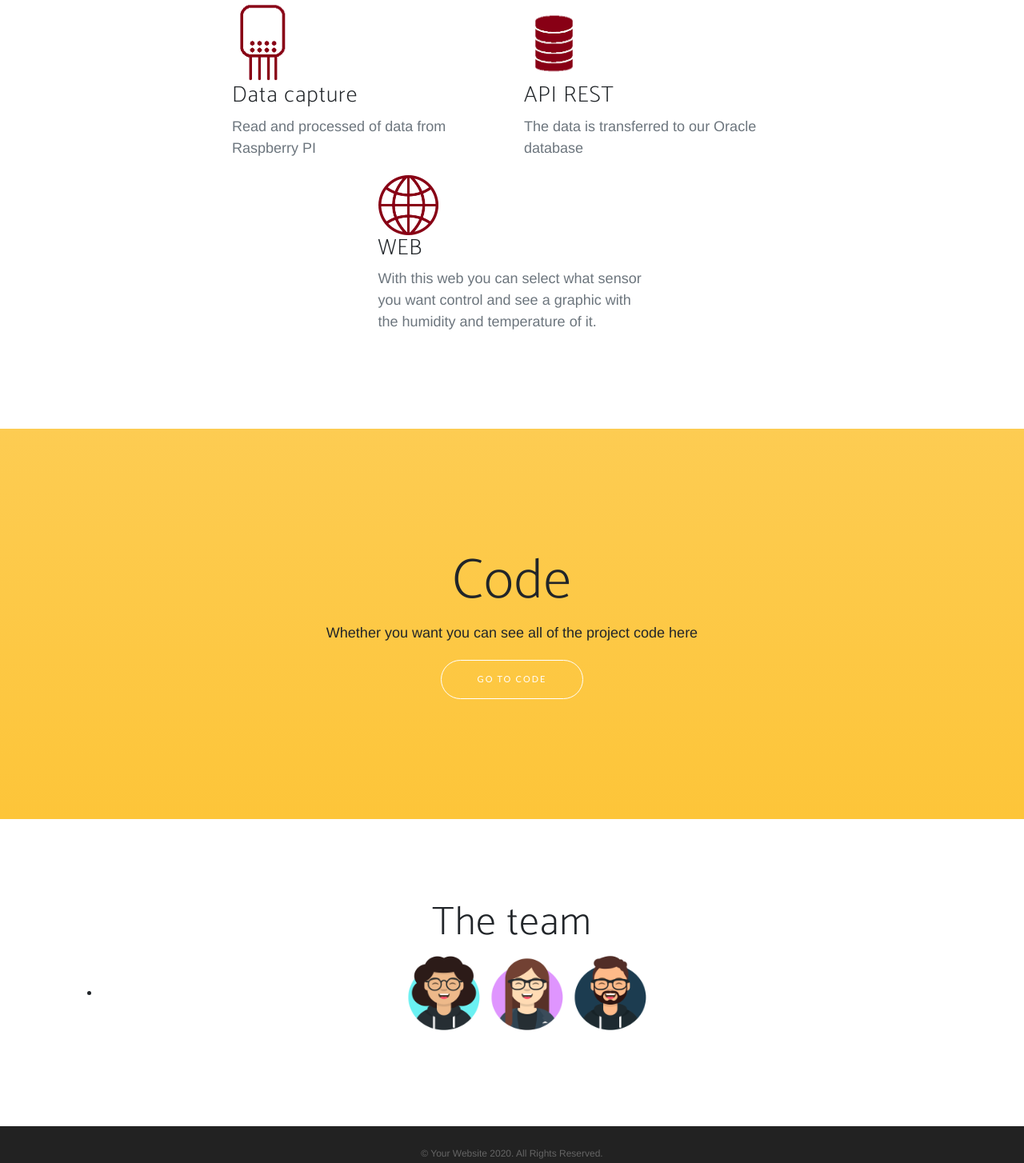
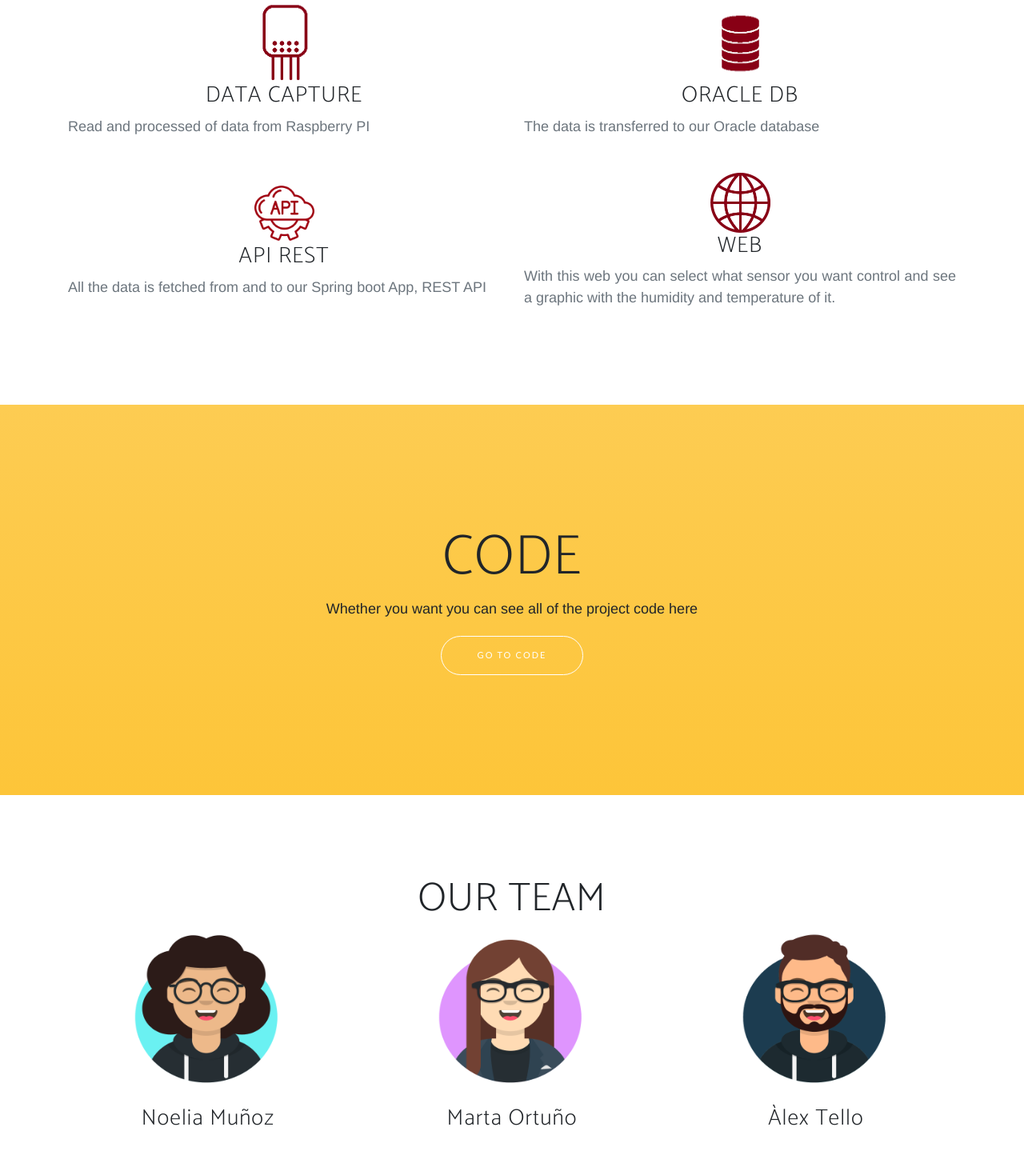
Before and after one commit to alexindris/Project_Prototype, a plain HTML site: page index.html in a window 1280 px wide. Shown: the part 1012-2466 px from the top of the page at 80% size. Drawn offline with Linux system fonts and the light colour scheme; a web font is replaced by a local one.

Commit message:
Fixing style

```diff
--- a/index.html
+++ b/index.html
@@ -5,12 +5,12 @@
 
   <meta charset="utf-8">
   <meta name="viewport" content="width=device-width, initial-scale=1, shrink-to-fit=no">
-  <meta name="description" content="">
+  <meta name="description" content="Project prototype from the subject Lab. Software">
   <meta name="author" content="">
   <link rel="icon"
         type="image/png"
         href="Project_Prototype_DataDisplay/img/DR_AIR_Logo.png">
-  <title>New Age - Start Bootstrap Theme</title>
+  <title>Project Prototype</title>
 
   <!-- Bootstrap core CSS -->
   <link href="Project_Prototype_DataDisplay/vendor/bootstrap/css/bootstrap.min.css" rel="stylesheet">
@@ -77,50 +77,61 @@
   </header>
 
   <section class="part_prototype" id="parts">
-    <div class="container">
+    <div class="container ">
       <div class="section-heading text-center">
         <h2>PARTS OF PROJECT</h2>
         <p class="text-muted">Check out what you can do with this app theme!</p>
       </div>
-      <div class="row">
-        <div class="col-lg-8 my-auto" style="margin:auto">
-          <div class="container-fluid">
+          <div class="mx-auto text-sm-center ">
             <div class="row">
-              <div class="col-lg-6">
+              <div class="col-6">
                 <div class="feature-item">
                   <img src="Project_Prototype_DataDisplay/img/sensorDibujo.png" width="75" height="100"></img>
-                  <h3>Data capture</h3>
-                  <p class="text-muted">Read and processed of data from Raspberry PI</p>
+                  <br>
+                  <h3>DATA CAPTURE</h3>
+                  <p class="text-muted text-justify">Read and processed of data from Raspberry PI</p>
                 </div>
               </div>
-              <div class="col-lg-6">
+              <div class="col-6">
                 <div class="feature-item">
                   <img src="Project_Prototype_DataDisplay/img/bbddDibujo.png" width="75" height="100"></img>
-                  <h3>API REST</h3>
-                  <p class="text-muted">The data is transferred to our Oracle database</p>
-                </div>
-              </div>
-              <div class="col-lg-6" style="margin:auto">
-                <div class="feature-item">
-                  <img src="Project_Prototype_DataDisplay/img/webDibujo.png" width="75" height="75"></img>
-                  <h3>WEB</h3>
-                  <p class="text-muted">With this web you can select what sensor you want control and see a graphic with the humidity and temperature of it.</p>
+                  <br>
+                  <h3>ORACLE DB</h3>
+                  <p class="text-muted text-justify">The data is transferred to our Oracle database</p>
                 </div>
               </div>
             </div>
+            <br>
+            <div class="row">
+              <div class="col-6" style="margin:auto">
+                <div class="feature-item">
+                  <img src="Project_Prototype_DataDisplay/img/api.png" width="75" height="75"></img>
+                  <br>
+                  <h3>API REST</h3>
+                  <p class="text-muted text-justify">All the data is fetched from and to our Spring boot App, REST API </p>
+                </div>
+              </div>
+              <div class="col-6" style="margin:auto">
+                <div class="feature-item">
+                  <img src="Project_Prototype_DataDisplay/img/webDibujo.png" width="75" height="75"></img>
+                  <br>
+                  <h3>WEB</h3>
+                  <p class="text-muted text-justify">With this web you can select what sensor you want control and see a graphic with the humidity and temperature of it.</p>
+                </div>
+              </div>
           </div>
         </div>
       </div>
-    </div>
+
   </section>
 
   <section class="download bg-primary text-center" id="code">
     <div class="container">
       <div class="row">
         <div class="col-md-8 mx-auto">
-          <h2 class="section-heading">Code</h2>
+          <h2 class="section-heading">CODE</h2>
           <p>Whether you want you can see all of the project code here</p>
-          <a href="https://github.com/alexindris/Project_Prototype.git" class="btn btn-outline btn-xl js-scroll-trigger">Go to code</a>
+          <a href="https://github.com/alexindris/Project_Prototype.git" class="btn btn-outline btn-xl">Go to code</a>
         </div>
       </div>
     </div>
@@ -128,13 +139,22 @@
 
   <section class="the_team" id="team">
     <div class="container" align="center">
-      <h2>The team</h2>
-      <ul class="our_photos">
-        <li class="noelia_munoz">
-           <img src="Project_Prototype_DataDisplay/img/noeAvatar.png" width="100" height="100"></img>
-           <img src="Project_Prototype_DataDisplay/img/Marta.png" width="100" height="100"></img>
-          <img src="Project_Prototype_DataDisplay/img/Avatar-Maker.png" width="100" height="100"></img>
-        </li>
+      <h2>OUR TEAM</h2>
+        <div class="row ">
+          <div class="col-sm">
+           <a href="https://github.com/NoeliaMGU"> <img src="Project_Prototype_DataDisplay/img/noeAvatar.png" width="200" height="200"></img></a>
+            <p> <h3>Noelia Muñoz</h3></p>
+          </div>
+            <div class="col-sm">
+              <a href="https://github.com/MartaOG"><img src="Project_Prototype_DataDisplay/img/Marta.png" width="200" height="200"></img></a>
+              <p><h3>Marta Ortuño</h3></p>
+            </div>
+              <div class="col-sm">
+          <a href="https://github.com/alexindris"> <img src="Project_Prototype_DataDisplay/img/Avatar-Maker.png" width="200" height="200"></img></a>
+                <p><h3>Àlex Tello</h3></p>
+
+          </div>
+        </div>
     </div>
   </section>
 
```
Also changed, not shown: Project_Prototype_DataDisplay/img/api.png (added), Project_Prototype_DataDisplay/img/bg-cta.jpg (deleted), Project_Prototype_DataDisplay/img/bg-pattern.png (deleted), 1 other file.
